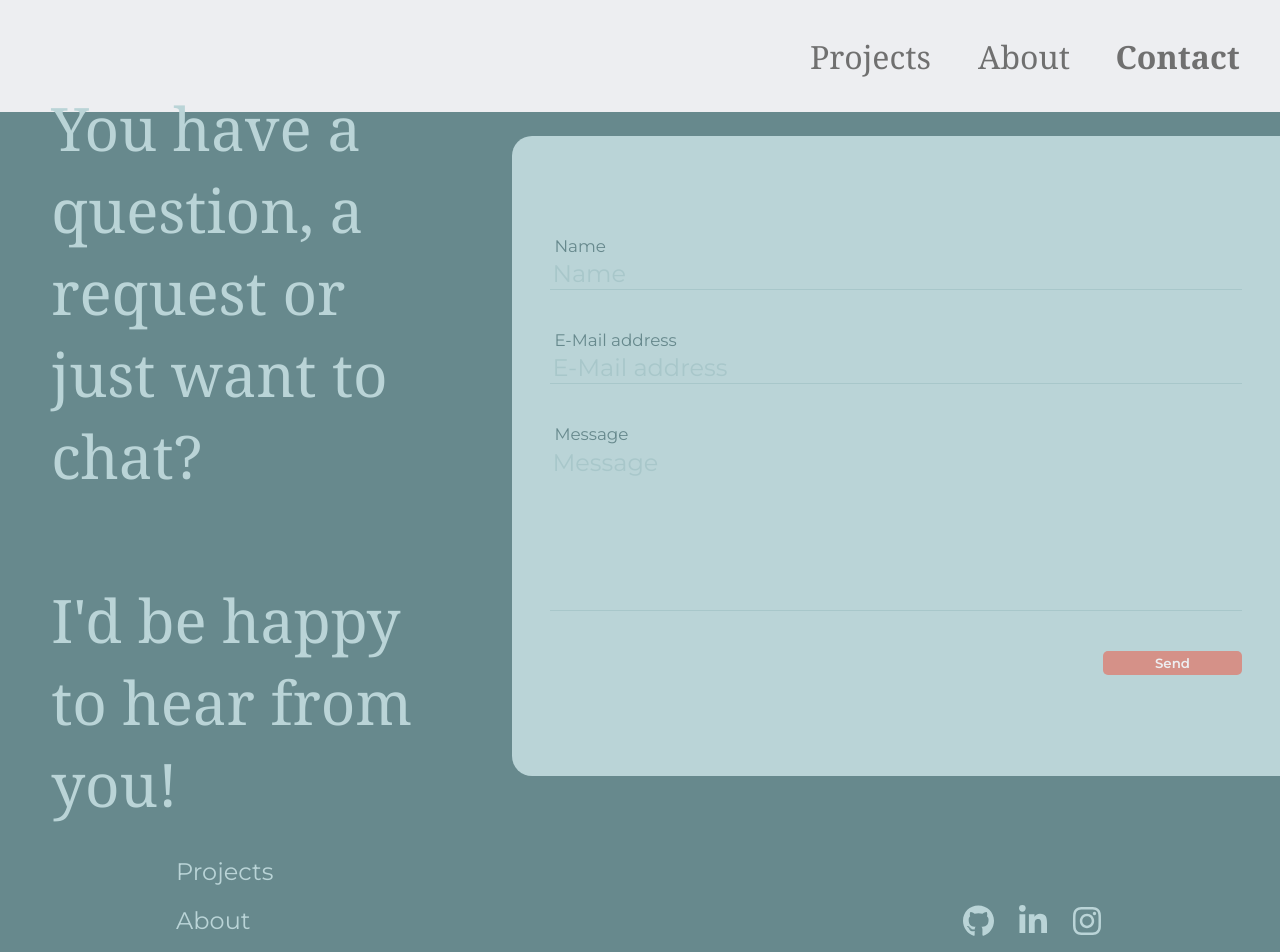
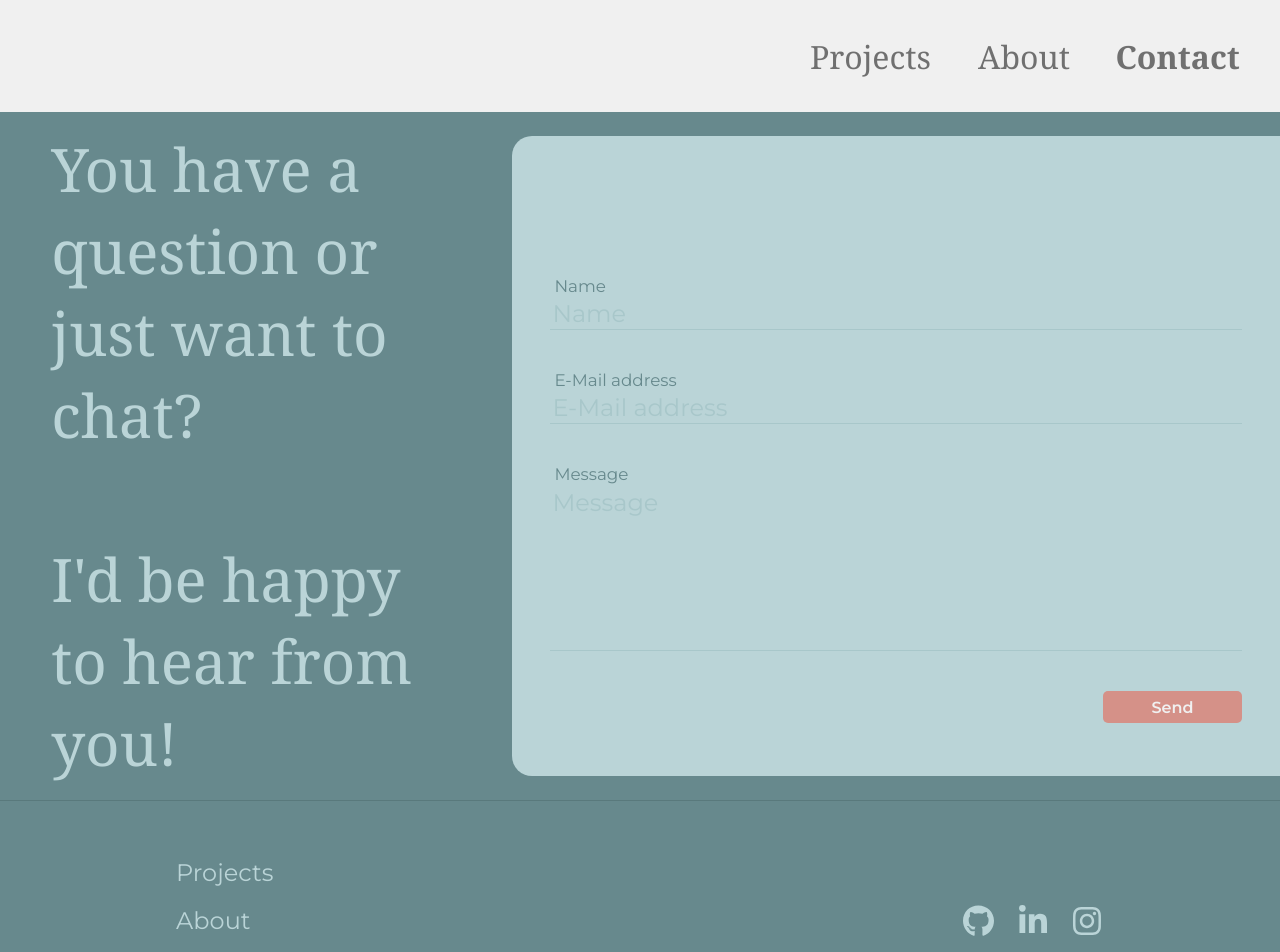
Before and after one commit to cleaningsupplies/slcs_public, a React (Create React App) app: page /contact in a window 1280 px wide. Shown: the top 952 px of the page. Built offline with nearby package versions, Linux system fonts and the light colour scheme.

Commit message:
"final" state of contact form

```diff
--- a/src/components/Contact.js
+++ b/src/components/Contact.js
@@ -5,10 +5,11 @@ import ContactForm from './ContactForm';
 export default function Contact() {
 
   return (
+    <>
       <div className={styles["contact"]}>
         <div className={styles["intro"]}>
           <div className={styles["text"]}>
-          You have a question, a request or just want to chat?
+            You have a question or just want to chat?
             <br></br>
             <br></br>
             I'd be happy to hear from you!
@@ -16,5 +17,8 @@ export default function Contact() {
         </div>
         <ContactForm />
       </div>
+      <hr className={styles["hr"]}></hr>
+    </>
+
   )
 }
--- a/src/components/ContactForm.js
+++ b/src/components/ContactForm.js
@@ -6,11 +6,11 @@ export default function ContactForm() {
 
     const [status, setStatus] = useState("Send");
     const [sent, setSent] = useState("Your message was successfully sent.");
-    const [prevInput, setPrevInput] = useState("name");
 
     async function handleSubmit(e){
+      e.preventDefault();
       setStatus("Sending...");
-      e.preventDefault();
+
 
       const form = document.querySelector("#form");
       const userFeedback = document.querySelector("#sent");
@@ -35,10 +35,6 @@ export default function ContactForm() {
 
           //reset form and its labels
           form.reset();
-          let labels = document.querySelectorAll("label");
-          for(let i = 0; i < labels.length; i++){
-            labels[i].style.visibility = "hidden";
-          }
           setStatus("Send");
       }).catch(function (error) {
           setSent("Oops. there's been a problem while sending, please try again.");
@@ -48,11 +44,10 @@ export default function ContactForm() {
       setTimeout(()=> userFeedback.style.visibility = "hidden", 4000);
     }
 
-
-
     return (
       <div className={styles["container"]}>
         <div className={styles["formContainer"]}>
+        <div id="sent" className={styles["sent"]}>{sent}</div>
           <form id="form" className={styles["form"]} onSubmit={handleSubmit}>
             <label id="n" htmlFor='name'>Name</label>
             <input id="name" className={styles["name"]} placeholder="Name" type="text" tabIndex="12" required></input>
@@ -60,11 +55,9 @@ export default function ContactForm() {
             <input id="email" className={styles["email"]} placeholder="E-Mail address" type="email" tabIndex="13" required></input>
             <label id="m" htmlFor='message'>Message</label>
             <textarea id="message" className={styles["message"]} placeholder="Message" type="text" tabIndex="14" required></textarea>
-             {/* <div id="sent" className={styles["sent"]}>{sent}</div> */}
             <div className={styles["button_container"]}>
              <button className={styles["submit"]} type="Submit">{status}</button>
             </div>
-
           </form>
         </div>
       </div>
--- a/src/css/contact.module.css
+++ b/src/css/contact.module.css
@@ -21,3 +21,11 @@
     font-size: 7.5vh;
     width: 80%;
 }
+
+.hr{
+    background-color: #59797c;
+    height: 0.5px;
+    margin: 0;
+    padding: 0;
+    border: none;
+}
--- a/src/css/contactForm.module.css
+++ b/src/css/contactForm.module.css
@@ -27,10 +27,12 @@
 }
 
 .sent{
+    padding-top: 5%;
+    padding-bottom: 2%;
     color: var(--secondary_rose);
     text-align: center;
-    /*
-    visibility: hidden;*/
+    visibility: hidden;
+    font-family: var(--font_montserrat);
 }
 
 .form{
@@ -86,7 +88,8 @@
 
 .submit{
     width: 20%;
-    height: 3vh;
+    height: 4vh;
+    font-size: 2vh;
     background-color: var(--secondary_rose);
     border: none;
     border-radius: 5px;
@@ -94,3 +97,7 @@
     color: var(--base_bg_color);
     font-family: var(--font_montserrat);
 }
+
+.submit:hover{
+    background-color: var(--primary_rose);
+}
--- a/src/css/styles.css
+++ b/src/css/styles.css
@@ -1,5 +1,5 @@
 :root{
-    --base_bg_color: #edeef1;
+    --base_bg_color: #f0f0f0;
 
     --base_font_color: #707070;
 
```
Lines whose indentation alone changed are shown as unchanged.
